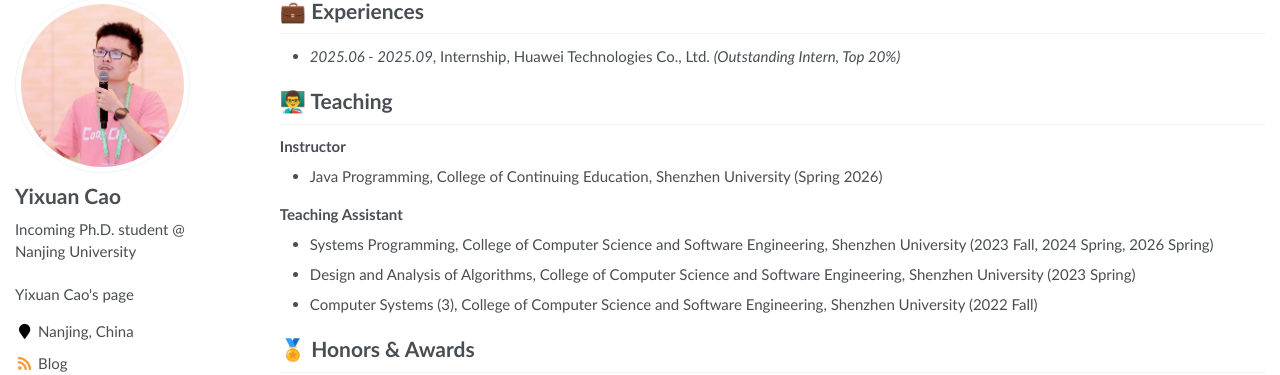
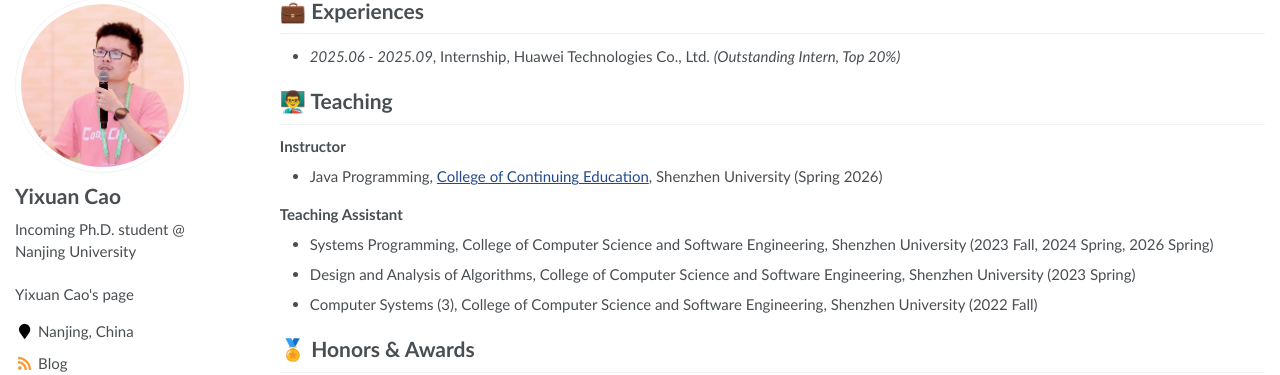
Before and after one commit to Cao-Wuhui/Cao-Wuhui.github.io, a Jekyll site: the page built from _pages/about.md, in a window 1280 px wide and 900 px high, scrolled down 766 px. Shown: the part 93-468 px from the top of the window. Built offline with Jekyll 4.4.1, drawn with Linux system fonts in a browser that asks for light colours; some web fonts are replaced; part of the change alters nothing that is shown.

```diff
--- a/_pages/about.md
+++ b/_pages/about.md
@@ -42,7 +42,7 @@ My research interests broadly span systems and software. Recently, I have been e
 
 # 👨‍🏫 Teaching
 **Instructor**
-- Java Programming, College of Continuing Education, Shenzhen University (Spring 2026)
+- Java Programming, [College of Continuing Education](https://en.szu.edu.cn/info/1017/1014.htm), Shenzhen University (Spring 2026)
 
 **Teaching Assistant**
 - Systems Programming, College of Computer Science and Software Engineering, Shenzhen University (2023 Fall, 2024 Spring, 2026 Spring)
```
